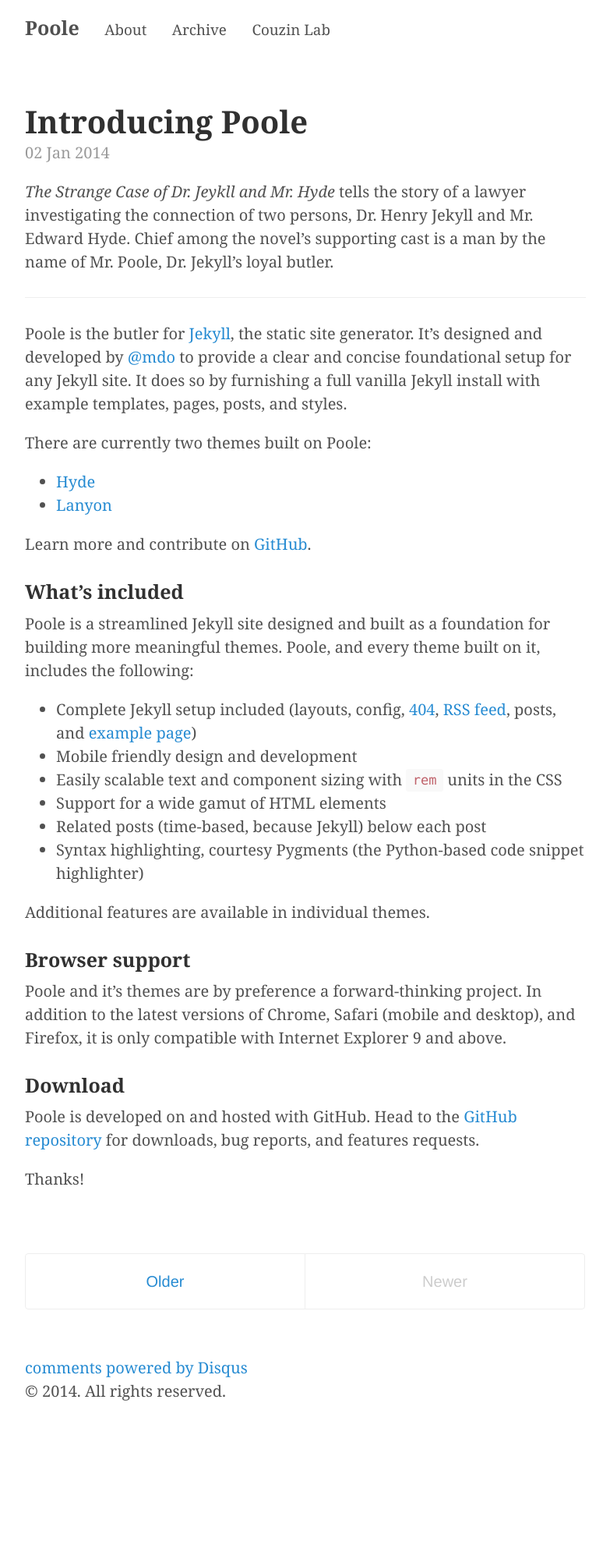
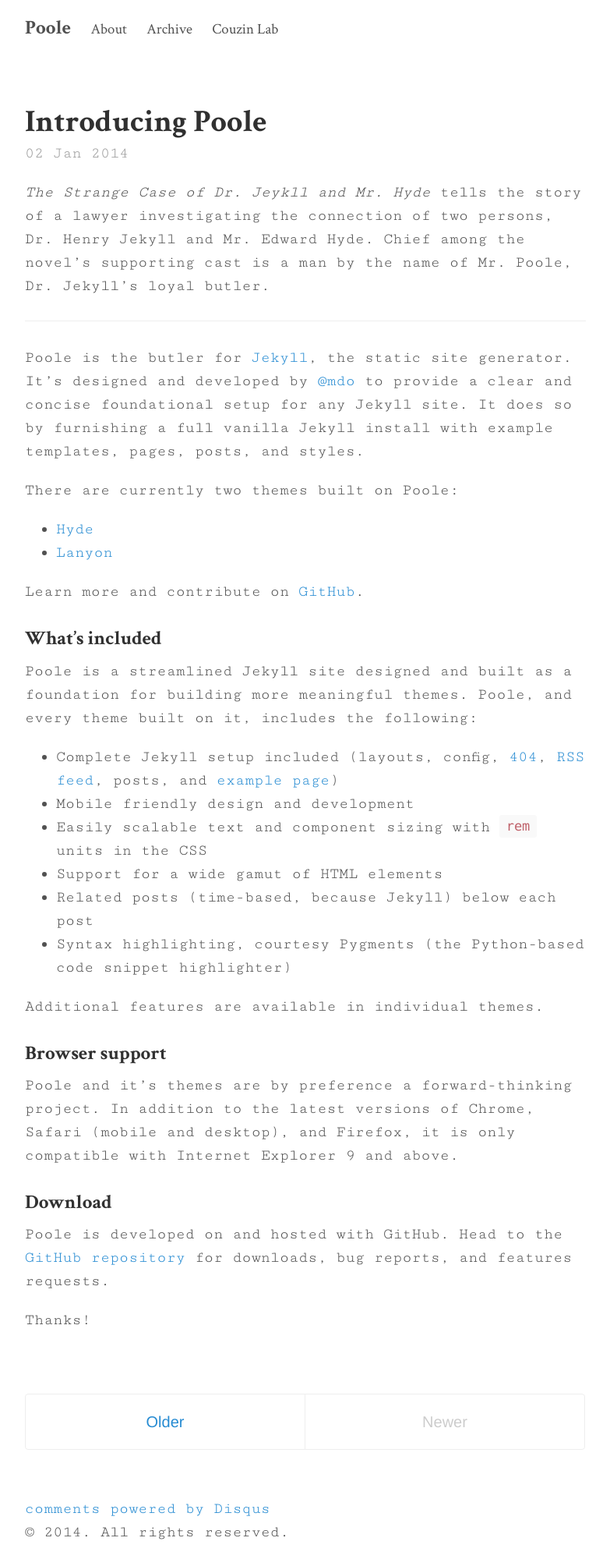
Before and after one commit to capecodcid/capecodcid.github.io, a Jekyll site: the page built from index.html, in a window 1280 px wide. Shown: the whole page at 78% size, without its empty margins (248-1031 px from the left). Built offline with Jekyll 4.4.1, drawn with Linux system fonts in a browser that asks for light colours; some web fonts are replaced; Markdown is read by kramdown in place of the engine named in the settings; the list of posts is cut into pages by our own code; comment, search, counter and statistics services are not loaded.

Commit message:
needed to put font in head.html as well

```diff
--- a/_includes/head.html
+++ b/_includes/head.html
@@ -1,6 +1,12 @@
 <head>
   <link href="http://gmpg.org/xfn/11" rel="profile">
   <meta http-equiv="content-type" content="text/html; charset=utf-8">
+
+  <!-- fonts -->
+  <link href='http://fonts.googleapis.com/css?family=Cutive+Mono|Loved+by+the+King' rel='stylesheet' type='text/css'>
+  <link rel="stylesheet" href="//fonts.googleapis.com/css?family=Crimson+Text:400,400italic,700,700italic" rel='stylesheet' type='text/css' />
+  <link href="//fonts.googleapis.com/css?family=Source+Sans+Pro:400,700" rel='stylesheet' type='text/css'>
+  <link rel="stylesheet" href="{{ site.url }}/assets/css/cal.css" type='text/css'>
 
   <!-- Enable responsiveness on mobile devices-->
   <meta name="viewport" content="width=device-width, initial-scale=1.0, maximum-scale=1">
```
